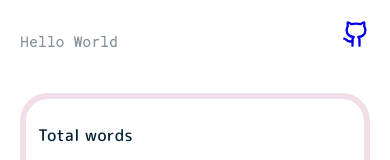
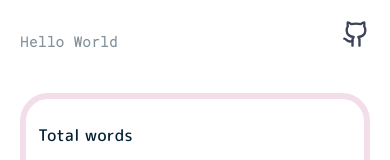
Before and after one commit to mohitkyadav/entumany, a React (Create React App) app: page / in a window 390 px wide. Shown: the top 160 px of the page. Built offline with nearby package versions, Linux system fonts and the light colour scheme.

Commit message:
Add lang to editor textarea and fix Github icon color in mobile

```diff
--- a/src/components/LangEditor/LangEditor.tsx
+++ b/src/components/LangEditor/LangEditor.tsx
@@ -47,6 +47,7 @@ export const LangEditor: FC<LangEditorProps> = ({
         placeholder={placeholder}
         value={value}
         rows={5}
+        lang={language}
       />
     </div>
   );
--- a/src/containers/Dashboard/DashboardHero/DashboardHero.module.scss
+++ b/src/containers/Dashboard/DashboardHero/DashboardHero.module.scss
@@ -7,6 +7,10 @@
   &__welcome-txt {
     font-weight: 600;
   }
+
+  a {
+    color: var(--color-sail-gray-700);
+  }
 }
 
 @media only screen and (max-width: 600px) {
```
